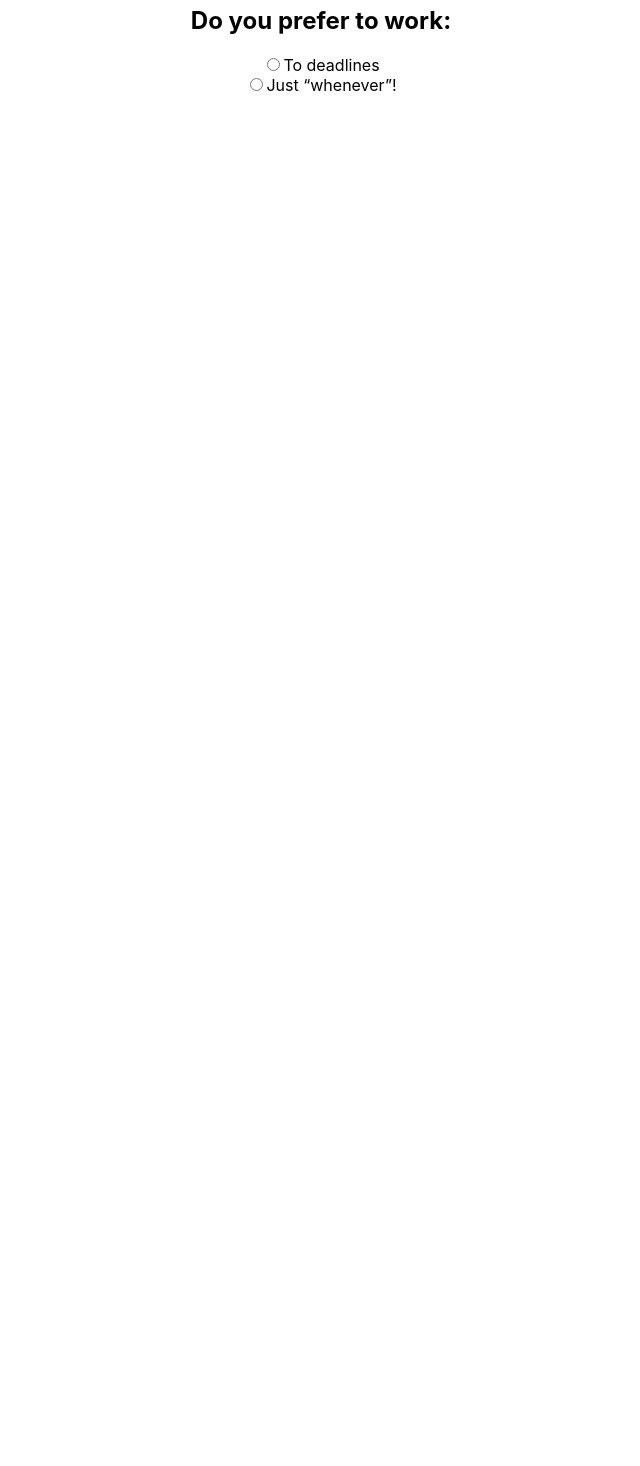
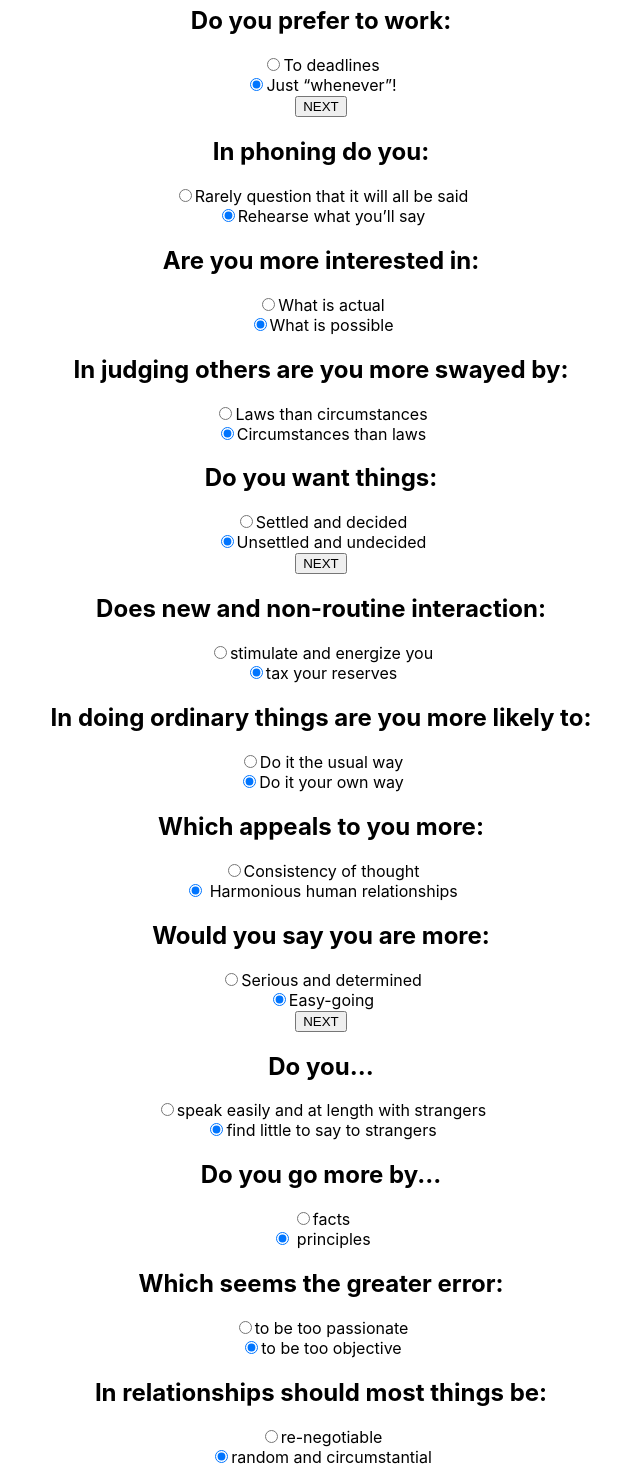
Before and after one commit to mainanchung/MindexOF_Front-end, a React (Create React App) app: page /test in a window 1280 px wide. Shown: the part 500-1966 px from the top of the page, without its empty margins (319-959 px from the left). Before the commit the page ends 800 px from the top, so only its background shows below. Built offline with nearby package versions, Linux system fonts and the light colour scheme.

Commit message:
questions setting done

```diff
--- a/src/components/Test/Test.js
+++ b/src/components/Test/Test.js
@@ -1,28 +1,46 @@
 import  './Test.scss'
-import test1 from '../../data/test.json'
+import { useState } from 'react';
 
-function Test(){
-   const allTests = test1
-   console.log(allTests.map(quiz => quiz.options[0].value))
-return(
-        <section className='test'>
-            {allTests.map(quiz => <>
-                    <div className='test__single'>
+
+
+function Test({quiz, class_name}){
+
+   const allTests = quiz
+   const [answers, setAnswers] = useState([])
+   const handleChange = (e) => {
+    e.preventdefault()
+  }
+
+    return(
+        <form className={class_name} id={class_name}>
+            {allTests.map(quiz =>
+                    <div className='test__single' key={quiz.id}>
                         <h2>{quiz.question}</h2>
                             <div className='test__select'>
-                                <input type="radio" name={quiz.id} value={quiz.options[0].value}/>
+                                <input
+                                type="radio"
+                                name={`question${quiz.id}`}
+                                value={quiz.options[0].value}
+                                onChange
+                                checked
+                                />
                                 <label>{quiz.options[0].choice}</label>
                             </div>
                             <div className='test__select'>
-                                <input type="radio" name={quiz.id} value={quiz.options[1].value}/>
+                                <input
+                                type="radio"
+                                name={`question${quiz.id}`}
+                                value={quiz.options[1].value}
+                                onChange
+                                checked/>
                                 <label>{quiz.options[1].choice} </label>
                             </div>
                     </div>
-                </>
+
             )}
-    </section>
+          <button type="submit" onSubmit={handleChange}> NEXT </button>
+    </form>
     )
 }
 
-
 export default Test;
--- /dev/null
+++ b/src/data/test2.json
@@ -0,0 +1,55 @@
+[
+    {
+        "id":"5",
+        "question": "In phoning do you:",
+        "options": [
+            {
+                "choice": "Rarely question that it will all be said",
+                "value": "e"
+            },
+            {
+                "choice": "Rehearse what you’ll say",
+                "value": "i"
+            }
+        ]
+    },{
+        "id":"6",
+        "question": "Are you more interested in:",
+        "options": [
+            {
+                "choice": "What is actual",
+                "value": "s"
+            },
+            {
+                "choice": "What is possible",
+                "value": "n"
+            }
+        ]
+    },{
+        "id":"7",
+        "question": "In judging others are you more swayed by:",
+        "options": [
+            {
+                "choice": "Laws than circumstances",
+                "value": "t"
+            },
+            {
+                "choice": "Circumstances than laws",
+                "value": "f"
+            }
+        ]
+    },{
+        "id":"8",
+        "question": "Do you want things:",
+        "options": [
+            {
+                "choice": "Settled and decided",
+                "value": "j"
+            },
+            {
+                "choice": "Unsettled and undecided",
+                "value": "p"
+            }
+        ]
+    }
+]
--- /dev/null
+++ b/src/data/test3.json
@@ -0,0 +1,55 @@
+[
+    {
+        "id":"9",
+        "question": "Does new and non-routine interaction:",
+        "options": [
+            {
+                "choice": "stimulate and energize you",
+                "value": "e"
+            },
+            {
+                "choice": "tax your reserves",
+                "value": "i"
+            }
+        ]
+    },{
+        "id":"10",
+        "question": "In doing ordinary things are you more likely to:",
+        "options": [
+            {
+                "choice": "Do it the usual way",
+                "value": "s"
+            },
+            {
+                "choice": "Do it your own way",
+                "value": "n"
+            }
+        ]
+    },{
+        "id":"11",
+        "question": "Which appeals to you more:",
+        "options": [
+            {
+                "choice": "Consistency of thought",
+                "value": "t"
+            },
+            {
+                "choice": " Harmonious human relationships",
+                "value": "f"
+            }
+        ]
+    },{
+        "id":"12",
+        "question": "Would you say you are more:",
+        "options": [
+            {
+                "choice": "Serious and determined",
+                "value": "j"
+            },
+            {
+                "choice": "Easy-going",
+                "value": "p"
+            }
+        ]
+    }
+]
--- /dev/null
+++ b/src/data/test4.json
@@ -0,0 +1,55 @@
+[
+    {
+        "id":"13",
+        "question": "Do you...",
+        "options": [
+            {
+                "choice": "speak easily and at length with strangers",
+                "value": "e"
+            },
+            {
+                "choice": "find little to say to strangers",
+                "value": "i"
+            }
+        ]
+    },{
+        "id":"14",
+        "question": "Do you go more by...",
+        "options": [
+            {
+                "choice": "facts",
+                "value": "s"
+            },
+            {
+                "choice": " principles",
+                "value": "n"
+            }
+        ]
+    },{
+        "id":"15",
+        "question": "Which seems the greater error:",
+        "options": [
+            {
+                "choice": "to be too passionate",
+                "value": "t"
+            },
+            {
+                "choice": "to be too objective",
+                "value": "f"
+            }
+        ]
+    },{
+        "id":"16",
+        "question": "In relationships should most things be:",
+        "options": [
+            {
+                "choice": "re-negotiable",
+                "value": "j"
+            },
+            {
+                "choice": "random and circumstantial",
+                "value": "p"
+            }
+        ]
+    }
+]
--- a/src/pages/Test/TestPage.js
+++ b/src/pages/Test/TestPage.js
@@ -1,14 +1,16 @@
 import './TestPage.scss'
-import TestBank from '../../data/test.json'
+import Test1 from '../../data/test1.json'
+import Test2 from '../../data/test2.json'
+import Test3 from '../../data/test3.json'
+import Test4 from '../../data/test4.json'
 import Test from '../../components/Test/Test';
 import { useNavigate, NavLink, useParams } from 'react-router-dom';
 import { useEffect, useState } from 'react';
 
 
 function TestPage(){
-    // const navigate = useNavigate()
-    // const goNextHandler = () =>{
-    // }
+    const [currentScore, setCurrentscore] = useState([]);
+
     return(
         <>
         <div className='hero'>
@@ -19,7 +21,26 @@ function TestPage(){
              Identifying a career path based on what you truly are!</p>
              <button className='test__start-btn' >Let's start !!</button>
         </div>
-        <Test/>
+            <Test
+            key={Test1.id}
+            quiz={Test1}
+            class_name="test1"
+            />
+            <Test
+            key={Test2.id}
+            quiz={Test2}
+            class_name="test2"
+            />
+            <Test
+            key={Test3.id}
+            quiz={Test3}
+            class_name="test3"
+            />
+            <Test
+            key={Test4.id}
+            quiz={Test4}
+            class_name="test4class_name"
+            />
         </>
     )
 }
```
Also changed, not shown: src/data/test1.json (renamed from src/data/test.json).
